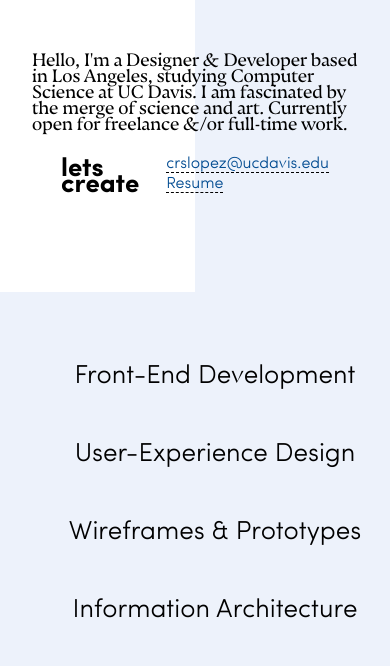
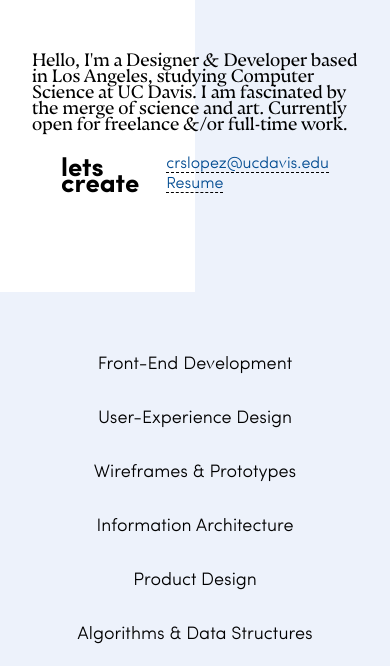
Before and after one commit to chensclaudia/crisscriss.github.io, a plain HTML site: page index.html in a window 390 px wide. Shown: the part 178-844 px from the top of the page. Drawn offline with Linux system fonts and the light colour scheme.

Commit message:
responsive
body

```diff
--- a/css/index.css
+++ b/css/index.css
@@ -349,3 +349,24 @@ a:hover {
     max-width: 1366px;
     margin: 0 auto;
 }
+
+@media only screen and (max-device-width: 833px){
+
+   .skills li{
+   font:  18px 'Sofia Pro Normal', 'Helvetica', sans-serif;
+    vertical-align: baseline;
+    display: flex;
+    justify-content: center;
+    margin: 0px;
+    padding-right: 40px;
+    border-width: 0px;
+    border-style: initial;
+    border-color: initial;
+    display: list-item;
+    line-height: 3em;
+}
+.skills ul{
+    list-style: none;
+}
+
+}
```
